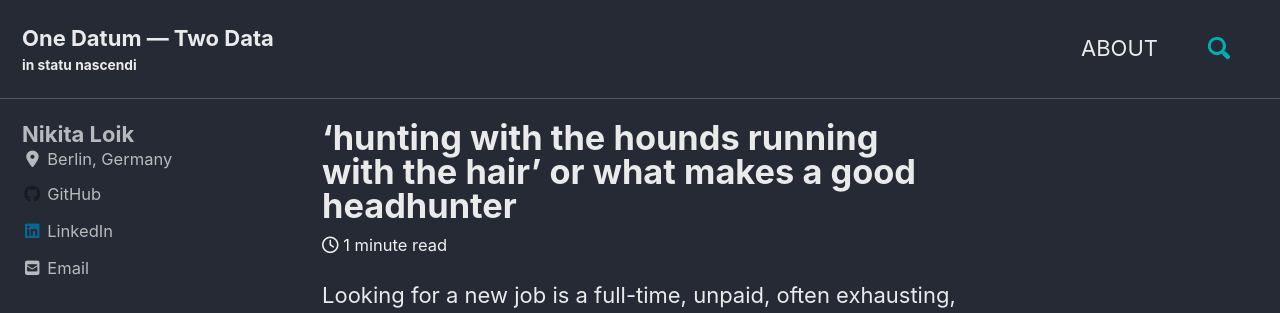
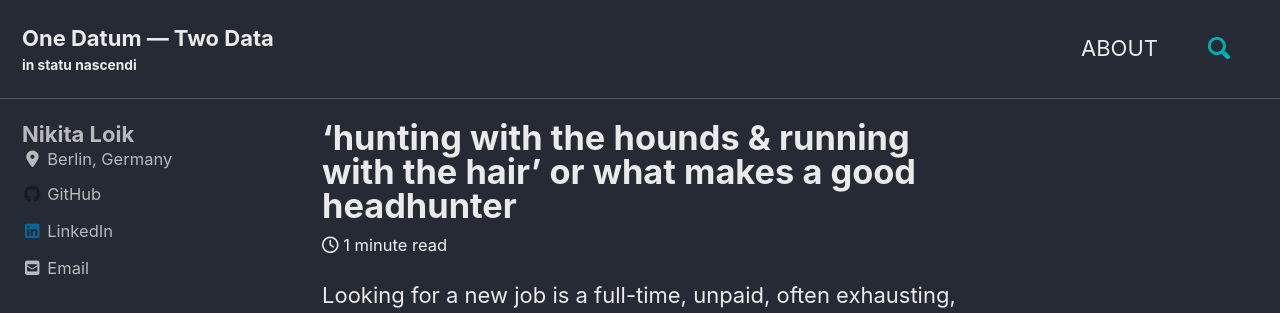
Before and after one commit to nikita-loik/one-datum-two-data, a Jekyll site: the page built from _posts/2020-12-14-best-hunter.md, in a window 1280 px wide and 900 px high. Shown: the top 313 px of the window. Built offline with Jekyll 4.4.1, drawn with Linux system fonts in a browser that asks for light colours; cached includes are drawn as plain includes; nearby versions of some CDN libraries.

```diff
--- a/_posts/2020-12-14-best-hunter.md
+++ b/_posts/2020-12-14-best-hunter.md
@@ -1,5 +1,5 @@
 ---
-title: "'hunting with the hounds running with the hair' or what makes a good headhunter"
+title: "'hunting with the hounds & running with the hair' or what makes a good headhunter"
 date: 2020-12-14T00:00:00-00:00
 categories:
   - blog
```
